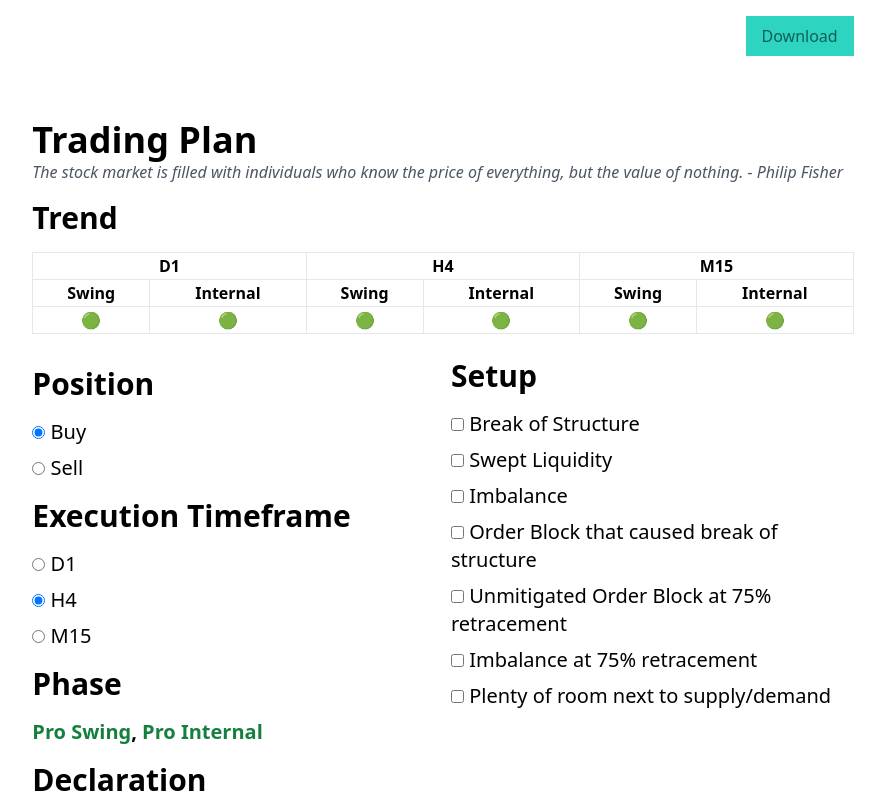
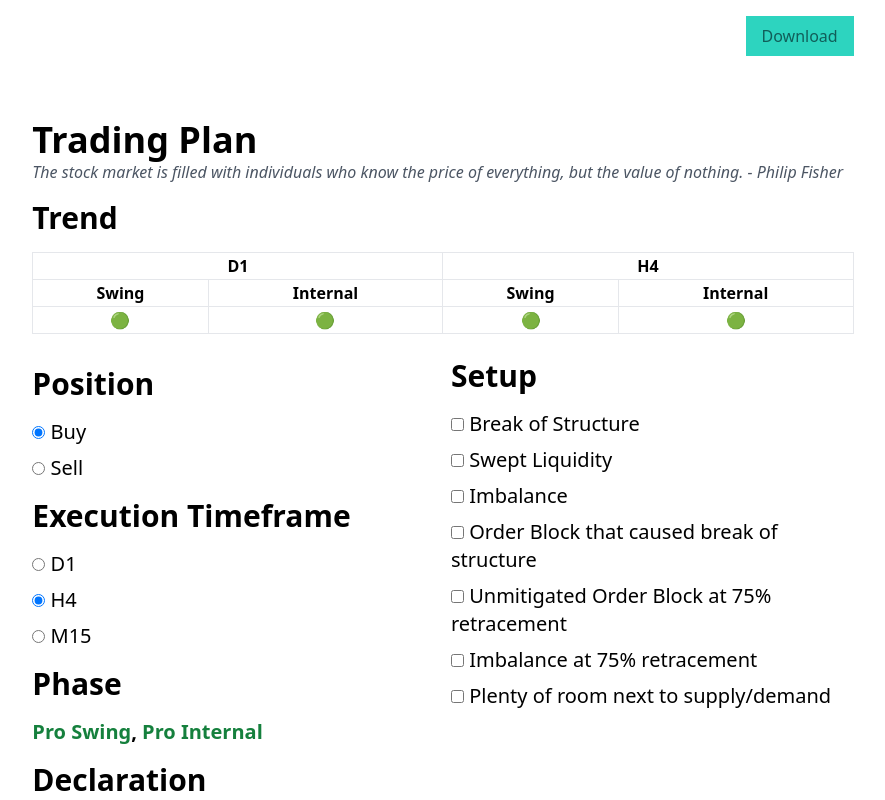
Before and after one commit to syahnur197/trading-plan, a Vue app: page / in a window 1280 px wide. Shown: the top 800 px of the page, without its empty margins (197-1082 px from the left). Built offline with nearby package versions, Linux system fonts and the light colour scheme.

Commit message:
conditional rendering m15

```diff
--- a/src/components/TradingPlan.vue
+++ b/src/components/TradingPlan.vue
@@ -161,23 +161,27 @@ const download = () => {
           <tr>
             <th colspan="2" class="border">D1</th>
             <th colspan="2" class="border">H4</th>
-            <th colspan="2" class="border">M15</th>
+            <th v-if="executionTf === 'm15'" colspan="2" class="border">M15</th>
           </tr>
           <tr>
             <th class="border">Swing</th>
             <th class="border">Internal</th>
             <th class="border">Swing</th>
             <th class="border">Internal</th>
-            <th class="border">Swing</th>
-            <th class="border">Internal</th>
+            <template v-if="executionTf === 'm15'">
+              <th class="border">Swing</th>
+              <th class="border">Internal</th>
+            </template>
           </tr>
           <tr>
             <td class="border text-center"><button @click="() => d1SwingTrend = trendReverser[d1SwingTrend]">{{trends[d1SwingTrend]}}</button></td>
             <td class="border text-center"><button @click="() => d1InternalTrend = trendReverser[d1InternalTrend]">{{trends[d1InternalTrend]}}</button></td>
             <td class="border text-center"><button @click="() => h4SwingTrend = trendReverser[h4SwingTrend]">{{trends[h4SwingTrend]}}</button></td>
             <td class="border text-center"><button @click="() => h4InternalTrend = trendReverser[h4InternalTrend]">{{trends[h4InternalTrend]}}</button></td>
-            <td class="border text-center"><button @click="() => m15SwingTrend = trendReverser[m15SwingTrend]">{{trends[m15SwingTrend]}}</button></td>
-            <td class="border text-center"><button @click="() => m15InternalTrend = trendReverser[m15InternalTrend]">{{trends[m15InternalTrend]}}</button></td>
+            <template v-if="executionTf === 'm15'">
+              <td class="border text-center"><button @click="() => m15SwingTrend = trendReverser[m15SwingTrend]">{{trends[m15SwingTrend]}}</button></td>
+              <td class="border text-center"><button @click="() => m15InternalTrend = trendReverser[m15InternalTrend]">{{trends[m15InternalTrend]}}</button></td>
+            </template>
           </tr>
         </table>
       </div>
```
